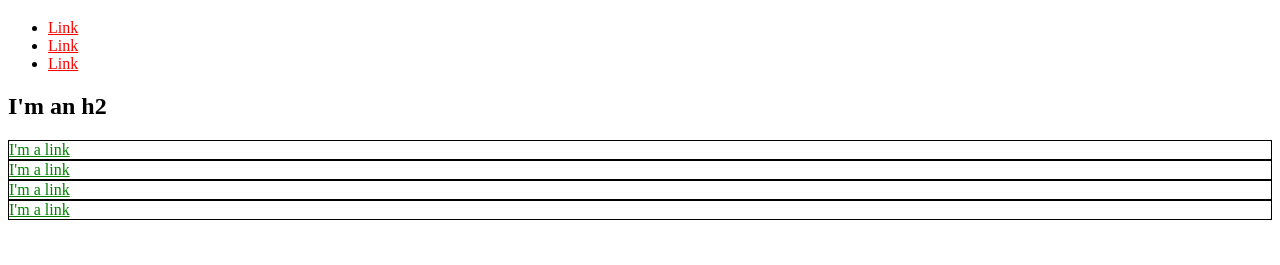
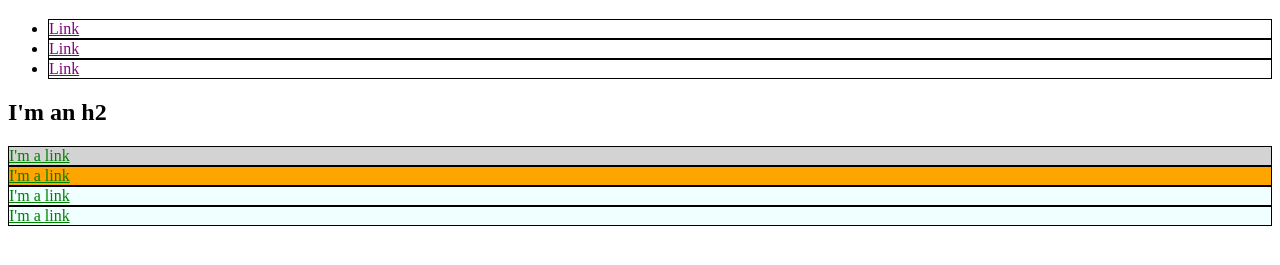
Before and after one commit to vasco-carinhas/vasco-carinhas.github.io, a plain HTML site: page index.html in a window 1280 px wide. Shown: the part 61-326 px from the top of the page. Drawn offline with Linux system fonts and the light colour scheme.

Commit message:
CSS Rules: Head-Style

```diff
--- a/index.html
+++ b/index.html
@@ -5,6 +5,30 @@
     <title>Test Page: Don't Panic</title>
     <meta charset="utf-8">
     <style>
+      #clown-bio {
+        background-color: orange;
+      }
+      #exec-bio {
+        background-color: lightgray;
+      }
+      .bio-box {
+        border: 1px solid black;
+      }
+      .bio-box a {
+        color: green;
+      }
+      .team-bio-box {
+        background-color: azure;
+      }
+      a {
+        color: red;
+      }
+      li {
+        border: 1px solid black;
+      }
+      li a {
+        color: purple;
+      }
     </style>
   </head>
 
@@ -12,31 +36,27 @@
     <h1>I'm an h1</h1>
     <ul>
       <li>
-        <a href="https://example.com/" style="color: red;">Link</a>
+        <a href="https://example.com/">Link</a>
       </li>
       <li>
-        <a href="https://example.com/" style="color: red;">Link</a>
+        <a href="https://example.com/">Link</a>
       </li>
       <li>
-        <a href="https://example.com/" style="color: red;">Link</a>
+        <a href="https://example.com/">Link</a>
       </li>
     </ul>
     <h2>I'm an h2</h2>
-    <div style="border: 1px solid black;">
-      <a href="https://example.com/" style="color: green;">I'm a
-      link</a>
+    <div id="exec-bio" class="bio-box team-bio-box">
+      <a href="https://example.com/">I'm a link</a>
     </div>
-    <div style="border: 1px solid black;">
-      <a href="https://example.com/" style="color: green;">I'm a
-      link</a>
+    <div id="clown-bio" class="bio-box team-bio-box">
+      <a href="https://example.com/">I'm a link</a>
     </div>
-    <div style="border: 1px solid black;">
-      <a href="https://example.com/" style="color: green;">I'm a
-      link</a>
+    <div class="bio-box team-bio-box">
+      <a href="https://example.com/">I'm a link</a>
     </div>
-    <div style="border: 1px solid black;">
-      <a href="https://example.com/" style="color: green;">I'm a
-      link</a>
+    <div class="bio-box team-bio-box">
+      <a href="https://example.com/">I'm a link</a>
     </div>
   </body>
 </html>
```
